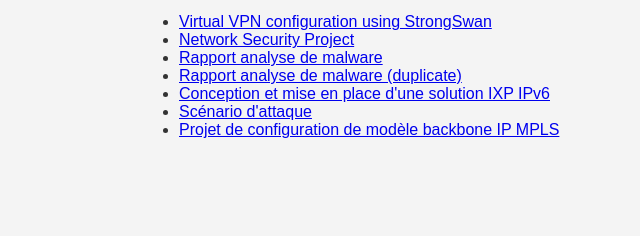
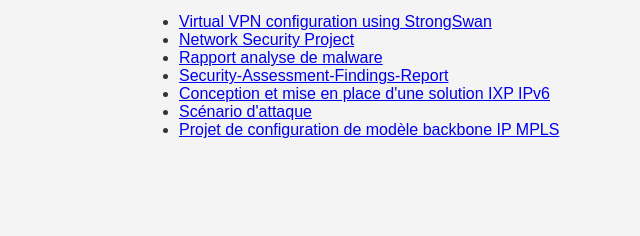
Before and after one commit to RedwayTN/redwaytn.github.io, a plain HTML site: page index.html in a window 1280 px wide. Shown: the part 808-1044 px from the top of the page, 101-741 px from the left. Drawn offline with Linux system fonts and the light colour scheme.

Commit message:
Fixed notion link

```diff
--- a/index.html
+++ b/index.html
@@ -48,7 +48,7 @@
         <li><a href="https://r3dw4y.notion.site/Virtual-VPN-configuration-using-StrongSwan-30ff907164b84bc283398501120d3abe" target="_blank">Virtual VPN configuration using StrongSwan</a></li>
         <li><a href="https://r3dw4y.notion.site/Network-Security-Project-0742333cdbd14c3c97f15fc91b6a1305" target="_blank">Network Security Project</a></li>
         <li><a href="https://r3dw4y.notion.site/Rapport-analyse-de-malware-c39ea79299de410da83740e830bd1c47" target="_blank">Rapport analyse de malware</a></li>
-        <li><a href="https://r3dw4y.notion.site/Rapport-analyse-de-malware-c39ea79299de410da83740e830bd1c47" target="_blank">Rapport analyse de malware (duplicate)</a></li>
+        <li><a href="https://r3dw4y.notion.site/Security-Assessment-Findings-Report-f0081c59413f4d2584808d28313dfb6d" target="_blank">Security-Assessment-Findings-Report</a></li>
         <li><a href="https://r3dw4y.notion.site/Conception-et-mise-en-place-d-une-solution-IXP-Internt-bas-e-sur-IPV6-12227b68835c80dd9a75cae11008175a" target="_blank">Conception et mise en place d'une solution IXP IPv6</a></li>
         <li><a href="https://r3dw4y.notion.site/Sc-nario-d-attaque-9cfb976878344a209293bda9a8060e3c" target="_blank">Scénario d'attaque</a></li>
         <li><a href="https://r3dw4y.notion.site/Projet-de-configuration-de-mod-le-backbone-IP-MPLS-6bdc6937205a41d9bb6291d0c68e2b38" target="_blank">Projet de configuration de modèle backbone IP MPLS</a></li>
```
